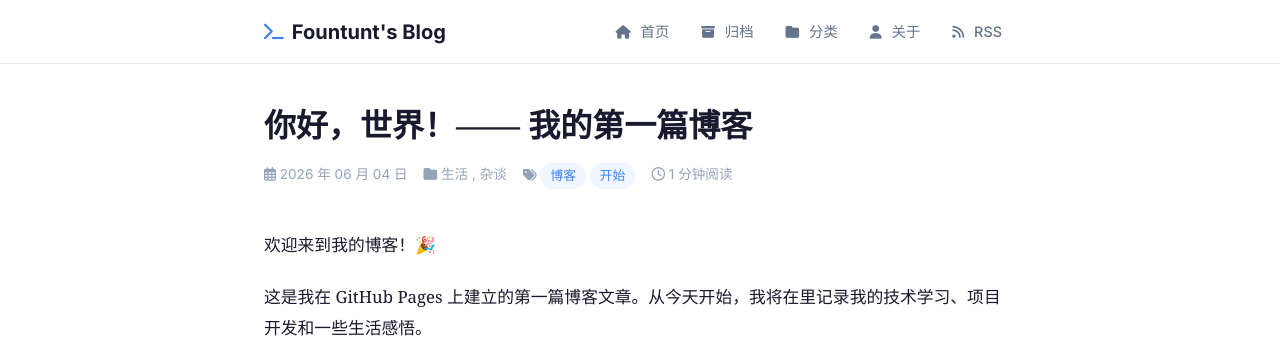
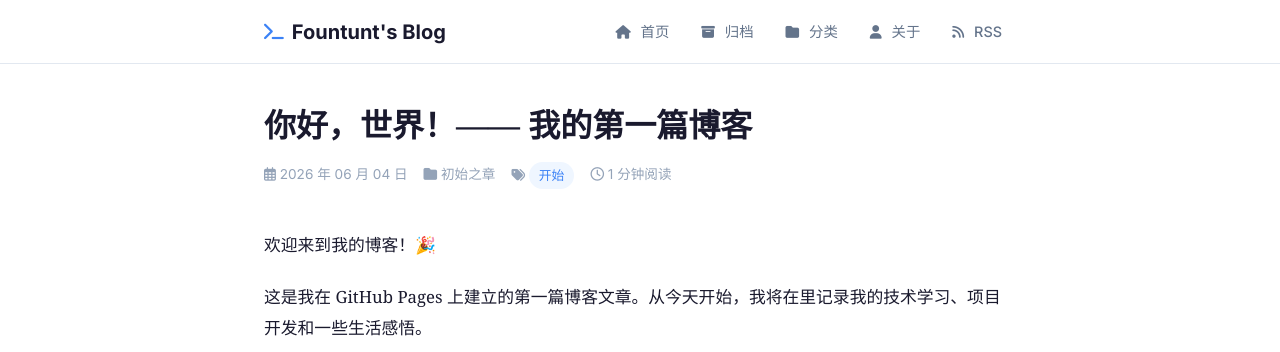
Before and after one commit to fountunt/fountunt.github.io, a Jekyll site: the page built from _posts/2026-06-04-welcome-to-my-blog.md, in a window 1280 px wide and 1400 px high. Shown: the top 352 px of the window. Built offline with Jekyll 4.4.1, drawn with Linux system fonts in a browser that asks for light colours; some of the changed text lies outside the part shown.

Commit message:
对初始blog的细微改动，添加了日记模块

```diff
--- a/_posts/2026-06-04-welcome-to-my-blog.md
+++ b/_posts/2026-06-04-welcome-to-my-blog.md
@@ -2,8 +2,8 @@
 layout: post
 title: "你好，世界！—— 我的第一篇博客"
 date: 2026-06-04 21:30:00 +0800
-categories: [生活, 杂谈]
-tags: [博客, 开始]
+categories: [初始之章]
+tags: [开始]
 ---
 
 欢迎来到我的博客！🎉
@@ -43,6 +43,10 @@
 
 记录读过的技术书籍和优秀文章的心得体会。
 
+### 4. 日记之用
+
+用于记录生活琐事，日常心得体会
+
 ## 未完待续...
 
 这只是个开始，更多精彩内容还在路上。感谢你的关注，我们下一篇见！🚀
```
